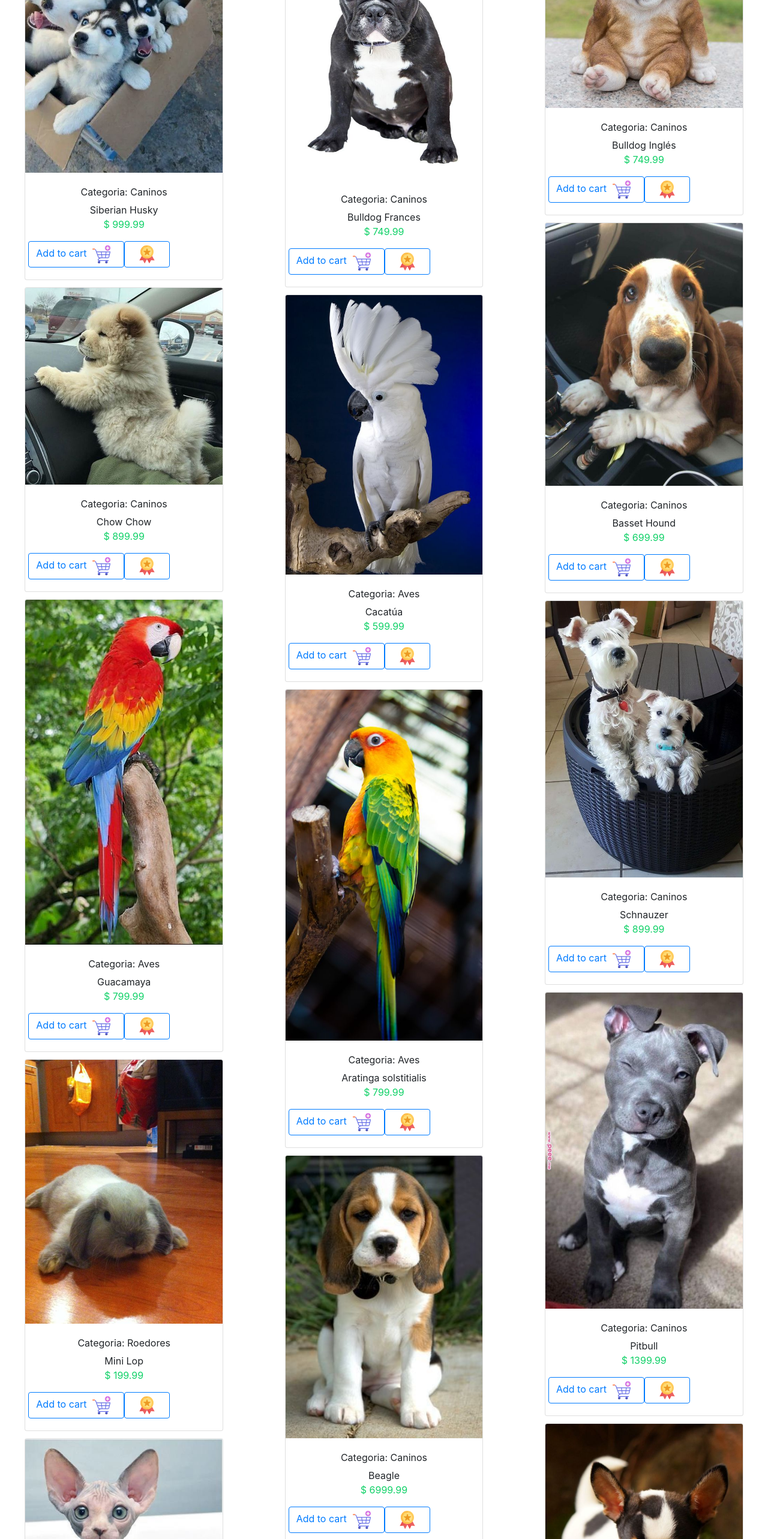
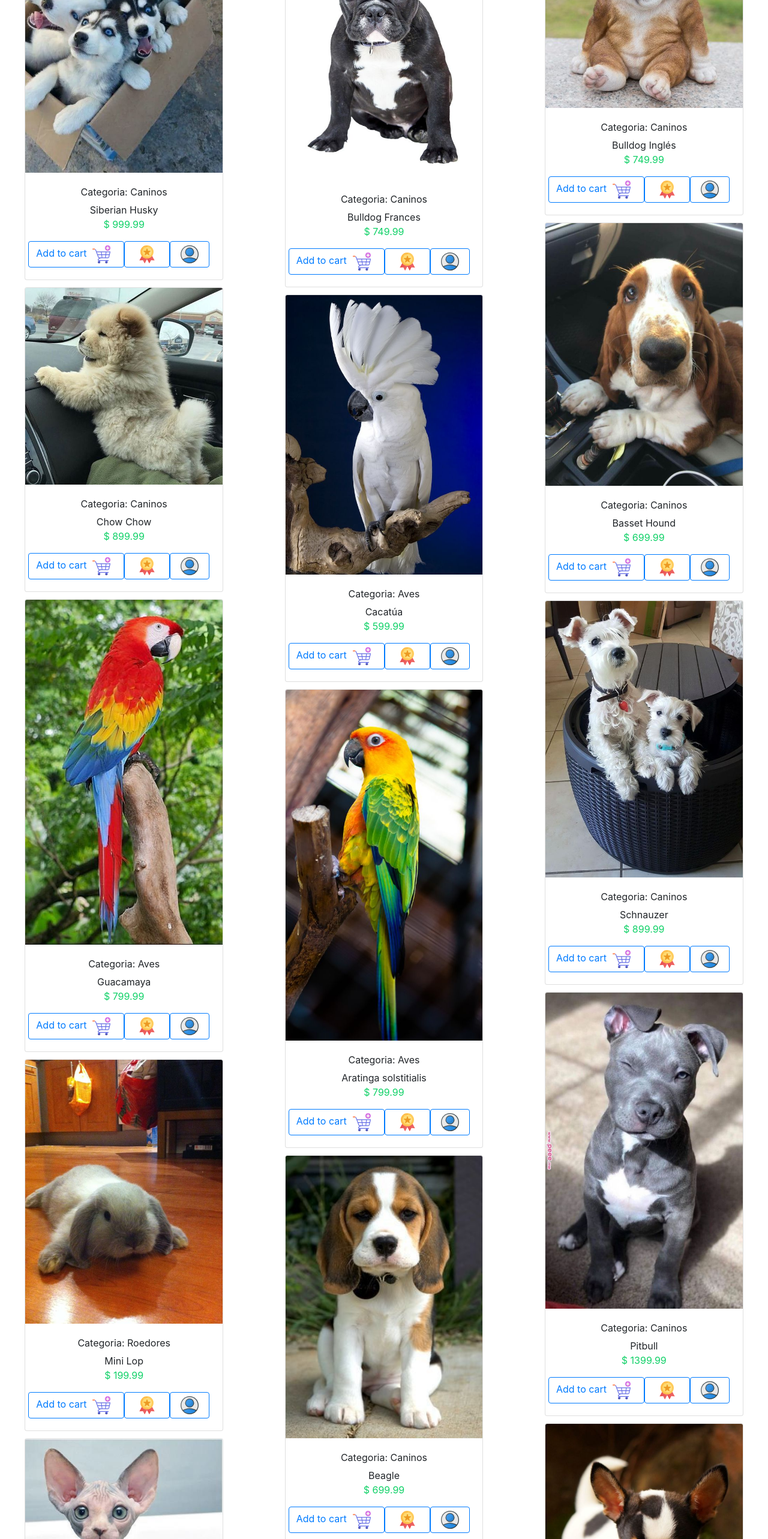
Before and after one commit to Jeancasoto/refactored_guacamole, a React (Create React App) app in the folder guacamole/: page /buypets in a window 1280 px wide. Shown: the part 234-2800 px from the top of the page at 60% size. Built offline with nearby package versions, Linux system fonts and the light colour scheme.

Commit message:
trabajando con carrito

```diff
--- a/guacamole/src/Decks.js
+++ b/guacamole/src/Decks.js
@@ -22,7 +22,7 @@ import Perro9 from './Images/perro9.jpg';
 import Perro10 from './Images/perro10.jpg';
 import Husky from './Images/husky.jpg';
 import Carrito from './Images/carrito.svg';
-
+import Profile from './Images/profile.svg';
 import Pedigree from './Pedigree.js';
 
 
@@ -40,7 +40,11 @@ const Example = (props) => {
 
           <Button outline color="primary" >Add to cart
           <img src={Carrito} height="30" width="50" alt="text here" />
-          </Button> <Pedigree/>
+          </Button > <Pedigree/>
+          <Button outline color="primary">
+          <img src={Profile} height="30" width="40" alt="text here" />
+
+          </Button>
           </Row>
         </CardBody>
       </Card>
@@ -55,6 +59,10 @@ const Example = (props) => {
           <Button outline color="primary" >Add to cart
           <img src={Carrito} height="30" width="50" alt="text here" />
           </Button> <Pedigree/>
+          <Button outline color="primary">
+          <img src={Profile} height="30" width="40" alt="text here" />
+
+          </Button>
           </Row>
         </CardBody>
       </Card>
@@ -69,6 +77,10 @@ const Example = (props) => {
           <Button outline color="primary" >Add to cart
           <img src={Carrito} height="30" width="50" alt="text here" />
           </Button> <Pedigree/>
+          <Button outline color="primary">
+          <img src={Profile} height="30" width="40" alt="text here" />
+
+          </Button>
           </Row>
         </CardBody>
       </Card>
@@ -83,6 +95,10 @@ const Example = (props) => {
           <Button outline color="primary" >Add to cart
           <img src={Carrito} height="30" width="50" alt="text here" />
           </Button> <Pedigree/>
+          <Button outline color="primary">
+          <img src={Profile} height="30" width="40" alt="text here" />
+
+          </Button>
           </Row>
         </CardBody>
       </Card>
@@ -97,6 +113,10 @@ const Example = (props) => {
           <Button outline color="primary" >Add to cart
           <img src={Carrito} height="30" width="50" alt="text here" />
           </Button> <Pedigree/>
+          <Button outline color="primary">
+          <img src={Profile} height="30" width="40" alt="text here" />
+
+          </Button>
           </Row>
         </CardBody>
       </Card>
@@ -125,6 +145,10 @@ const Example = (props) => {
           <Button outline color="primary" >Add to cart
           <img src={Carrito} height="30" width="50" alt="text here" />
           </Button> <Pedigree/>
+          <Button outline color="primary">
+          <img src={Profile} height="30" width="40" alt="text here" />
+
+          </Button>
           </Row>
         </CardBody>
       </Card>
@@ -139,6 +163,10 @@ const Example = (props) => {
           <Button outline color="primary" >Add to cart
           <img src={Carrito} height="30" width="50" alt="text here" />
           </Button> <Pedigree/>
+          <Button outline color="primary">
+          <img src={Profile} height="30" width="40" alt="text here" />
+
+          </Button>
           </Row>
         </CardBody>
       </Card>
@@ -153,6 +181,10 @@ const Example = (props) => {
           <Button outline color="primary" >Add to cart
           <img src={Carrito} height="30" width="50" alt="text here" />
           </Button> <Pedigree/>
+          <Button outline color="primary">
+          <img src={Profile} height="30" width="40" alt="text here" />
+
+          </Button>
           </Row>
         </CardBody>
       </Card>
@@ -161,12 +193,16 @@ const Example = (props) => {
         <CardBody className>
           <CardTitle>Categoria: Caninos</CardTitle>
           <CardSubtitle>Beagle</CardSubtitle>
-          <CardText className="cards_price">$ 6999.99</CardText>
+          <CardText className="cards_price">$ 699.99</CardText>
           <Row>
 
           <Button outline color="primary" >Add to cart
           <img src={Carrito} height="30" width="50" alt="text here" />
           </Button> <Pedigree/>
+          <Button outline color="primary">
+          <img src={Profile} height="30" width="40" alt="text here" />
+
+          </Button>
           </Row>
         </CardBody>
       </Card>
@@ -181,6 +217,10 @@ const Example = (props) => {
           <Button outline color="primary" >Add to cart
           <img src={Carrito} height="30" width="50" alt="text here" />
           </Button> <Pedigree/>
+          <Button outline color="primary">
+          <img src={Profile} height="30" width="40" alt="text here" />
+
+          </Button>
           </Row>
         </CardBody>
       </Card>
@@ -195,6 +235,10 @@ const Example = (props) => {
           <Button outline color="primary" >Add to cart
           <img src={Carrito} height="30" width="50" alt="text here" />
           </Button> <Pedigree/>
+          <Button outline color="primary">
+          <img src={Profile} height="30" width="40" alt="text here" />
+
+          </Button>
           </Row>
         </CardBody>
       </Card>
@@ -209,6 +253,10 @@ const Example = (props) => {
           <Button outline color="primary" >Add to cart
           <img src={Carrito} height="30" width="50" alt="text here" />
           </Button> <Pedigree/>
+          <Button outline color="primary">
+          <img src={Profile} height="30" width="40" alt="text here" />
+
+          </Button>
           </Row>
         </CardBody>
       </Card>
@@ -223,6 +271,10 @@ const Example = (props) => {
           <Button outline color="primary" >Add to cart
           <img src={Carrito} height="30" width="50" alt="text here" />
           </Button> <Pedigree/>
+          <Button outline color="primary">
+          <img src={Profile} height="30" width="40" alt="text here" />
+
+          </Button>
           </Row>
         </CardBody>
       </Card>
@@ -237,6 +289,10 @@ const Example = (props) => {
           <Button outline color="primary" >Add to cart
           <img src={Carrito} height="30" width="50" alt="text here" />
           </Button> <Pedigree/>
+          <Button outline color="primary">
+          <img src={Profile} height="30" width="40" alt="text here" />
+
+          </Button>
           </Row>
         </CardBody>
       </Card>
@@ -251,6 +307,10 @@ const Example = (props) => {
           <Button outline color="primary" >Add to cart
           <img src={Carrito} height="30" width="50" alt="text here" />
           </Button> <Pedigree/>
+          <Button outline color="primary">
+          <img src={Profile} height="30" width="40" alt="text here" />
+
+          </Button>
           </Row>
         </CardBody>
       </Card>
@@ -265,6 +325,10 @@ const Example = (props) => {
           <Button outline color="primary" >Add to cart
           <img src={Carrito} height="30" width="50" alt="text here" />
           </Button> <Pedigree/>
+          <Button outline color="primary">
+          <img src={Profile} height="30" width="40" alt="text here" />
+
+          </Button>
           </Row>
         </CardBody>
       </Card>
@@ -279,6 +343,10 @@ const Example = (props) => {
           <Button outline color="primary" >Add to cart
           <img src={Carrito} height="30" width="50" alt="text here" />
           </Button> <Pedigree/>
+          <Button outline color="primary">
+          <img src={Profile} height="30" width="40" alt="text here" />
+
+          </Button>
           </Row>
         </CardBody>
       </Card>
@@ -293,6 +361,10 @@ const Example = (props) => {
           <Button outline color="primary" >Add to cart
           <img src={Carrito} height="30" width="50" alt="text here" />
           </Button> <Pedigree/>
+          <Button outline color="primary">
+          <img src={Profile} height="30" width="40" alt="text here" />
+
+          </Button>
           </Row>
         </CardBody>
       </Card>
@@ -307,6 +379,10 @@ const Example = (props) => {
           <Button outline color="primary" >Add to cart
           <img src={Carrito} height="30" width="50" alt="text here" />
           </Button> <Pedigree/>
+          <Button outline color="primary">
+          <img src={Profile} height="30" width="40" alt="text here" />
+
+          </Button>
           </Row>
         </CardBody>
       </Card>
--- a/guacamole/src/Pedigree.js
+++ b/guacamole/src/Pedigree.js
@@ -27,7 +27,12 @@ class ModalExample extends React.Component {
         <Modal isOpen={this.state.modal} toggle={this.toggle} className={this.props.className}>
           <ModalHeader toggle={this.toggle}>Pedigree</ModalHeader>
           <ModalBody>
-            Puede adquirir sus mascotas con confianza, PETTER le garantiza el pedigree de la mascota.
+            Puede adquirir sus mascotas con toda confianza.
+            Petter le garantiza<br/>
+            ● Carné de vacunas <br/>
+            ● Certificado de Pedigree<br/>
+            ● Seguridad de pago
+
           </ModalBody>
           <ModalFooter>
             <Button color="primary" onClick={this.toggle}>Ok</Button>{' '}
```
Also changed, not shown: guacamole/src/Images/profile.svg (added).
